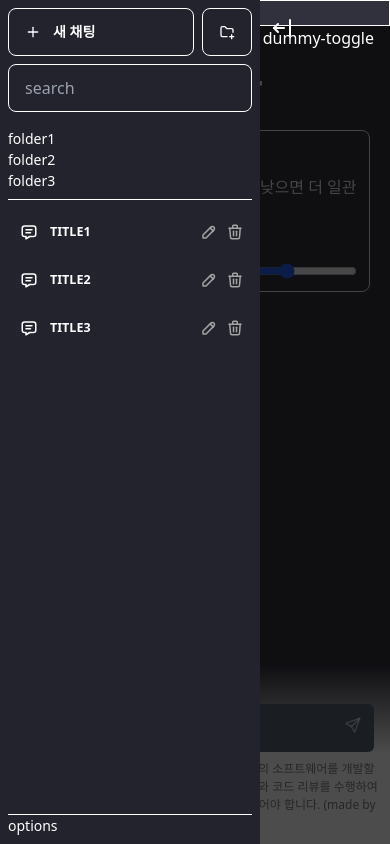
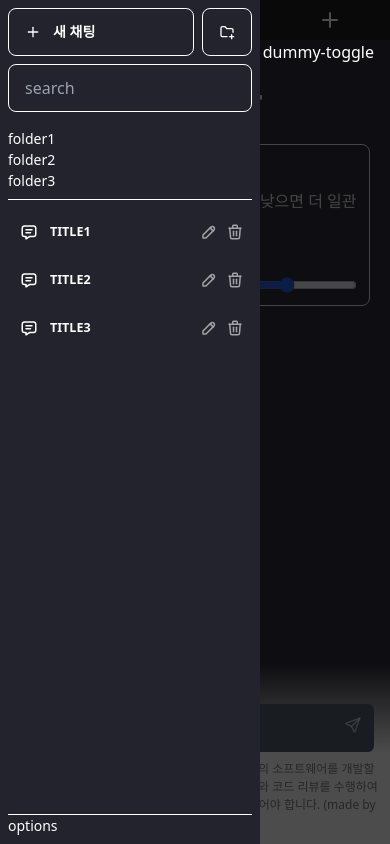
Before and after one commit to DevooKim/My-GPT-client, a Next.js app: page / in a window 390 px wide. Both pictures are taken after a click on the button 20 px from the left and 28 px from the top of the page. Built offline with nearby package versions, Linux system fonts and the light colour scheme.

Commit message:
add mobile navbar

```diff
--- /dev/null
+++ b/components/Navbar/Navbar.tsx
@@ -0,0 +1,19 @@
+import { IconPlus } from "@tabler/icons-react";
+
+export default function Navbar() {
+    return (
+        <nav className="flex w-full justify-between bg-[#202123] py-2 px-4">
+            <div className="mr-4"></div>
+
+            <div className="max-w-[240px] overflow-hidden text-ellipsis whitespace-nowrap">
+                {/* {selectedConversation.name} */}
+                적당한 제목 - 적당한 제목
+            </div>
+
+            <IconPlus
+                className="mr-8 cursor-pointer hover:text-neutral-400"
+                // onClick={onNewConversation}
+            />
+        </nav>
+    );
+}
--- a/components/Sidebar/Components/OpenCloseButton.tsx
+++ b/components/Sidebar/Components/OpenCloseButton.tsx
@@ -18,7 +18,7 @@ export const CloseButton = ({ side, onClick }: Props) => {
     return (
         <div>
             <button
-                className={`fixed top-4 ${closeButtonXPosition[side]} z-50 text-white`}
+                className={`fixed top-1.5 h-7 w-7 ${closeButtonXPosition[side]} z-50 text-white max-sm:hidden`}
                 onClick={onClick}
             >
                 {side === "right" ? (
@@ -28,7 +28,7 @@ export const CloseButton = ({ side, onClick }: Props) => {
                 )}
             </button>
             <div
-                className="absolute top-0 left-0 z-10 w-full h-full bg-black opacity-70 sm:hidden"
+                className="fixed top-0 left-0 z-10 w-full h-full bg-black opacity-70 sm:hidden"
                 onClick={onClick}
             ></div>
         </div>
@@ -37,7 +37,7 @@ export const CloseButton = ({ side, onClick }: Props) => {
 export const OpenButton = ({ side, onClick }: Props) => {
     return (
         <button
-            className={`fixed z-50 text-white top-4 ${openButtonXPosition[side]}`}
+            className={`fixed z-50 text-white top-1.5 h-7 w-7 ${openButtonXPosition[side]} sm:top-4 sm:h-6 sm:w-6`}
             onClick={onClick}
         >
             {side === "right" ? <IconArrowBarLeft /> : <IconArrowBarRight />}
--- a/pages/_app.tsx
+++ b/pages/_app.tsx
@@ -2,6 +2,7 @@ import "@/styles/globals.css";
 import type { AppProps } from "next/app";
 import Chatbar from "../components/Chatbar/Chatbar";
 import Head from "next/head";
+import Navbar from "@/components/Navbar/Navbar";
 
 export default function App({ Component, pageProps }: AppProps) {
     return (
@@ -16,8 +17,8 @@ export default function App({ Component, pageProps }: AppProps) {
                 className="flex flex-col flex-1 h-full max-w-full"
                 style={{ height: "100dvh" }}
             >
-                <div className="sticky top-0 w-full text-white border border-white sm:hidden">
-                    <div>mobile - mobile - mobile</div>
+                <div className="sticky top-0 w-full text-white sm:hidden">
+                    <Navbar />
                 </div>
                 <main className="relative flex flex-col w-screen h-screen overflow-hidden">
                     <div className="flex w-full h-full sm:pt-0">
```
